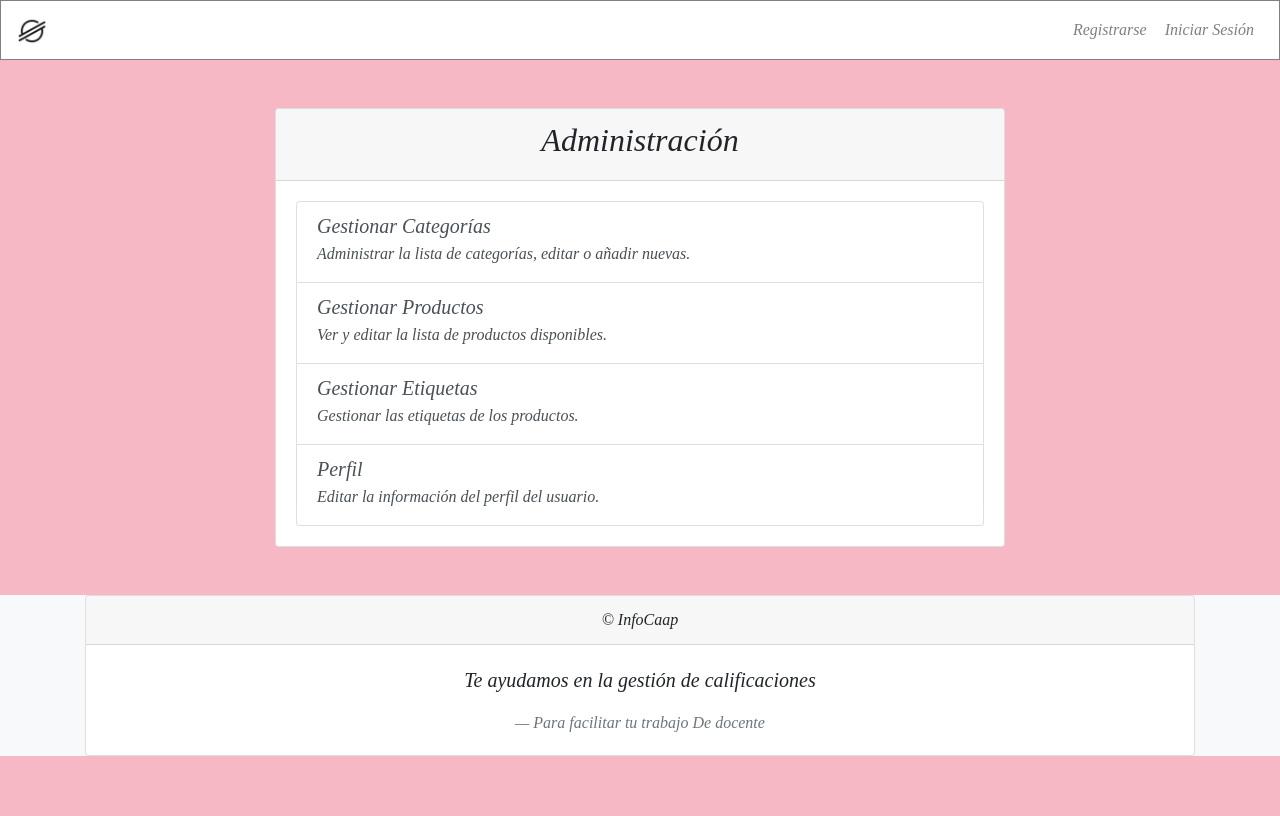
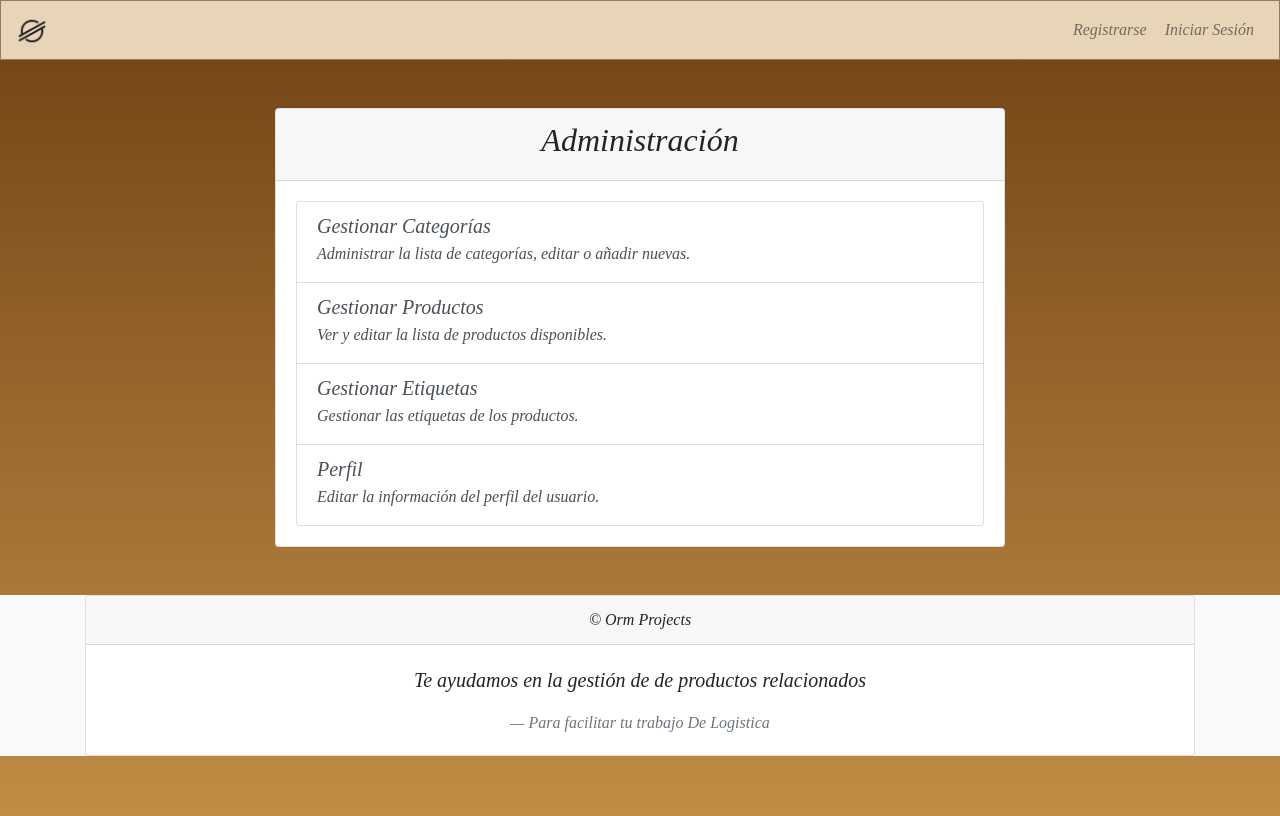
Before and after one commit to adaSkribana/tienda-in-postgress, a Django app: page /home in a window 1280 px wide. Run offline with Django 5.2, Linux system fonts and the light colour scheme; some libraries are stand-ins or nearby versions.

Commit message:
new order

```diff
--- a/ORM/orm_project/orm_project/settings.py
+++ b/ORM/orm_project/orm_project/settings.py
@@ -60,7 +60,7 @@ TEMPLATES = [
     {
         'BACKEND': 'django.template.backends.django.DjangoTemplates',
         'DIRS': [
-            BASE_DIR / 'static/templates/',
+            BASE_DIR / 'templates/',
             BASE_DIR / 'categoria/templates/categoria/',
             BASE_DIR / 'etiqueta/templates/etiqueta/',
             BASE_DIR / 'perfil/templates/perfil/',
@@ -141,5 +141,5 @@ DEFAULT_AUTO_FIELD = 'django.db.models.BigAutoField'
 LOGIN_REDIRECT_URL = 'home'
 # settings.py
 
-STATIC_ROOT = BASE_DIR / 'staticfiles'  # Descomenta esta línea al hacer el despliegue en producción
+STATIC_ROOT = BASE_DIR / 'static'  # Descomenta esta línea al hacer el despliegue en producción
 LOGOUT_REDIRECT_URL = 'autenticacion:login'  # Redirige a la página de inicio de sesión después del logout
--- a/ORM/orm_project/static/templates/base.html
+++ /dev/null
@@ -1,72 +0,0 @@
-{%load static%}
-<!DOCTYPE html>
-<html lang="es">
-<head>
-  <meta charset="UTF-8">
-  <meta name="viewport" content="width=device-width, initial-scale=1.0">
-  <title>InfoCaap</title>
-  <link rel="stylesheet" href="https://maxcdn.bootstrapcdn.com/bootstrap/4.5.2/css/bootstrap.min.css">
-  <!-- Aquí agregaremos nuestros estilos personalizados -->
-  <style>
-    /* Estilos personalizados */
-
-    /* Body */
-    body {
-      background-color: #f6b8c5;
-      font-family: "Times New Roman", Times, serif; /* Cambia la fuente según tus preferencias */
-      font-style: italic; /* Estilo cursivo para el texto del cuerpo */
-      margin: 0; /* Elimina el margen por defecto */
-      padding-bottom: 60px; /* Espacio para el footer */
-      min-height: 100vh; /* Altura mínima de la ventana */
-      display: flex;
-      flex-direction: column;
-    }
-
-    /* Navbar */
-    #my_bar {
-      background-color: #fff !important;
-      border: 1px solid #808080; /* Borde para el navbar */
-      font-family: "Times New Roman", Times, serif; /* Cambia la fuente según tus preferencias */
-      font-style: italic; /* Estilo cursivo para el texto del cuerpo */
-    }
-
-    /* Main content */
-    main {
-      flex: 1; /* Toma el espacio disponible en la página */
-    }
-
-    /* Footer */
-    .my_pie {
-      text-align: center; /* Alineación del texto al centro */
-      padding: 10px 0; /* Espaciado dentro del footer */
-      width: 100%; /* Ancho completo */
-    }
-
-    /* Efecto de zoom al pasar el mouse sobre el footer */
-    #my_pie:hover {
-      transform: scale(1.1); /* Escala el footer al 110% al pasar el mouse sobre él */
-      border: 2px solid #a17171; /* Borde plateado oscuro */
-      transition: transform 0.3s ease, border-color 0.3s ease; /* Animación suave */
-    }
-  </style>
-</head>
-<body>
-<header>
-    {% include "nav.html" %}
-  </header>
-
-  <main>
-    {% block content %}
-      <!-- Contenido específico de cada página -->
-    {% endblock %}
-  </main>
-
-  <footer>
-    {% include "footer.html" %}
-  </footer>
-
-  <!-- Agrega tus scripts JavaScript aquí -->
-  <script src="https://code.jquery.com/jquery-3.5.1.min.js"></script>
-  <script src="{% static 'js/script.js' %}"></script> <!-- Aquí agregaremos nuestro script de JavaScript -->
-</body>
-</html>
--- /dev/null
+++ b/ORM/orm_project/templates/base.html
@@ -0,0 +1,74 @@
+{% load static %}
+<!DOCTYPE html>
+<html lang="es">
+<head>
+  <meta charset="UTF-8">
+  <meta name="viewport" content="width=device-width, initial-scale=1.0">
+  <title>Orm Proyecto</title>
+  <link rel="stylesheet" href="https://maxcdn.bootstrapcdn.com/bootstrap/4.5.2/css/bootstrap.min.css">
+  <!-- Aquí agregaremos nuestros estilos personalizados -->
+  <link rel="stylesheet" href="{% static 'css/styles.css' %}">
+  <style>
+    /* Body */
+body {
+    background: linear-gradient(to bottom, #704214, #c08d45); /* Degradado sepia */
+    font-family: "Times New Roman", Times, serif; /* Cambia la fuente según tus preferencias */
+    font-style: italic; /* Estilo cursivo para el texto del cuerpo */
+    margin: 0; /* Elimina el margen por defecto */
+    padding-bottom: 60px; /* Espacio para el footer */
+    min-height: 100vh; /* Altura mínima de la ventana */
+    display: flex;
+    flex-direction: column;
+}
+
+/* Navbar */
+#my_bar {
+    background-color: #e8d5b7 !important; /* Fondo sepia claro */
+    border: 1px solid #a17171; /* Borde sepia oscuro */
+    font-family: "Times New Roman", Times, serif; /* Cambia la fuente según tus preferencias */
+    font-style: italic; /* Estilo cursivo para el texto del cuerpo */
+}
+
+/* Main content */
+main {
+    flex: 1; /* Toma el espacio disponible en la página */
+}
+
+/* Footer */
+.my_pie {
+    text-align: center; /* Alineación del texto al centro */
+    padding: 10px 0; /* Espaciado dentro del footer */
+    width: 100%; /* Ancho completo */
+    background-color: #e8d5b7; /* Fondo sepia claro */
+    border-top: 1px solid #a17171; /* Borde superior sepia oscuro */
+}
+
+/* Efecto de zoom al pasar el mouse sobre el footer */
+.my_pie:hover {
+    transform: scale(1.1); /* Escala el footer al 110% al pasar el mouse sobre él */
+    border-color: #704214; /* Borde sepia más oscuro */
+    transition: transform 0.3s ease, border-color 0.3s ease; /* Animación suave */
+}
+
+  </style>
+</head>
+<body>
+  <header>
+      {% include "nav.html" %}
+  </header>
+
+  <main>
+    {% block content %}
+      <!-- Contenido específico de cada página -->
+    {% endblock %}
+  </main>
+
+  <footer>
+    {% include "footer.html" %}
+  </footer>
+
+  <!-- Agrega tus scripts JavaScript aquí -->
+  <script src="https://code.jquery.com/jquery-3.5.1.min.js"></script>
+  <script src="{% static 'js/script.js' %}"></script> <!-- Aquí agregaremos nuestro script de JavaScript -->
+</body>
+</html>
--- a/ORM/orm_project/static/templates/footer.html
+++ b/ORM/orm_project/templates/footer.html
@@ -3,12 +3,12 @@
   <div class="container">
     <div class="card">
       <div class="card-header text-center">
-        &copy; InfoCaap
+        &copy;  Orm Projects
       </div>
       <div class="card-body">
         <blockquote class="blockquote mb-0 text-center">
-          <p>Te ayudamos en la gestión de calificaciones</p>
-          <footer class="blockquote-footer">Para facilitar tu trabajo <cite title="Source Title">De docente</cite></footer>
+          <p>Te ayudamos en la gestión de de productos relacionados</p>
+          <footer class="blockquote-footer">Para facilitar tu trabajo <cite title="Source Title">De Logistica</cite></footer>
         </blockquote>
       </div>
     </div>
```
Also changed, not shown: ORM/orm_project/templates/home.html (renamed from ORM/orm_project/static/templates/home.html), ORM/orm_project/templates/nav.html (renamed from ORM/orm_project/static/templates/nav.html).
